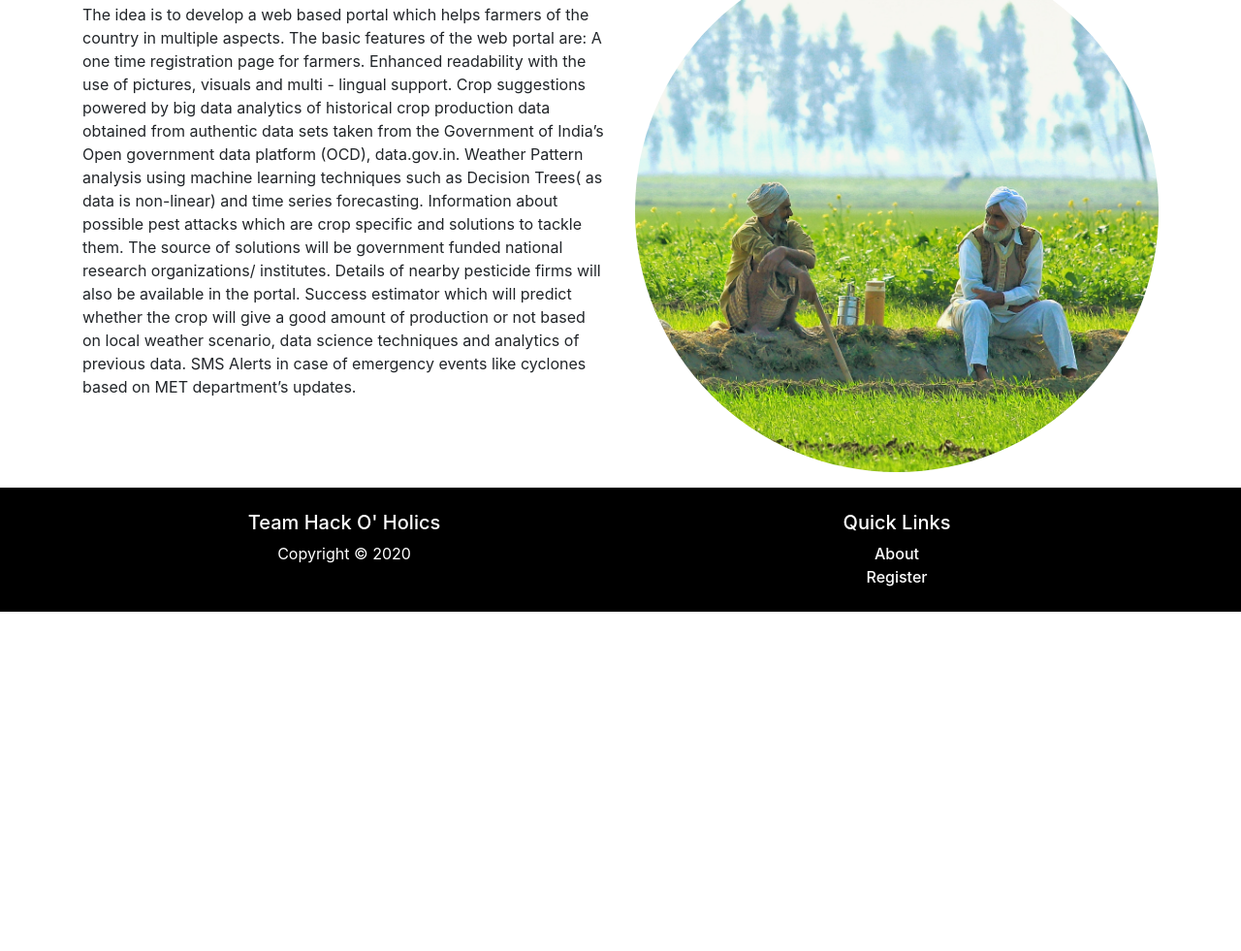
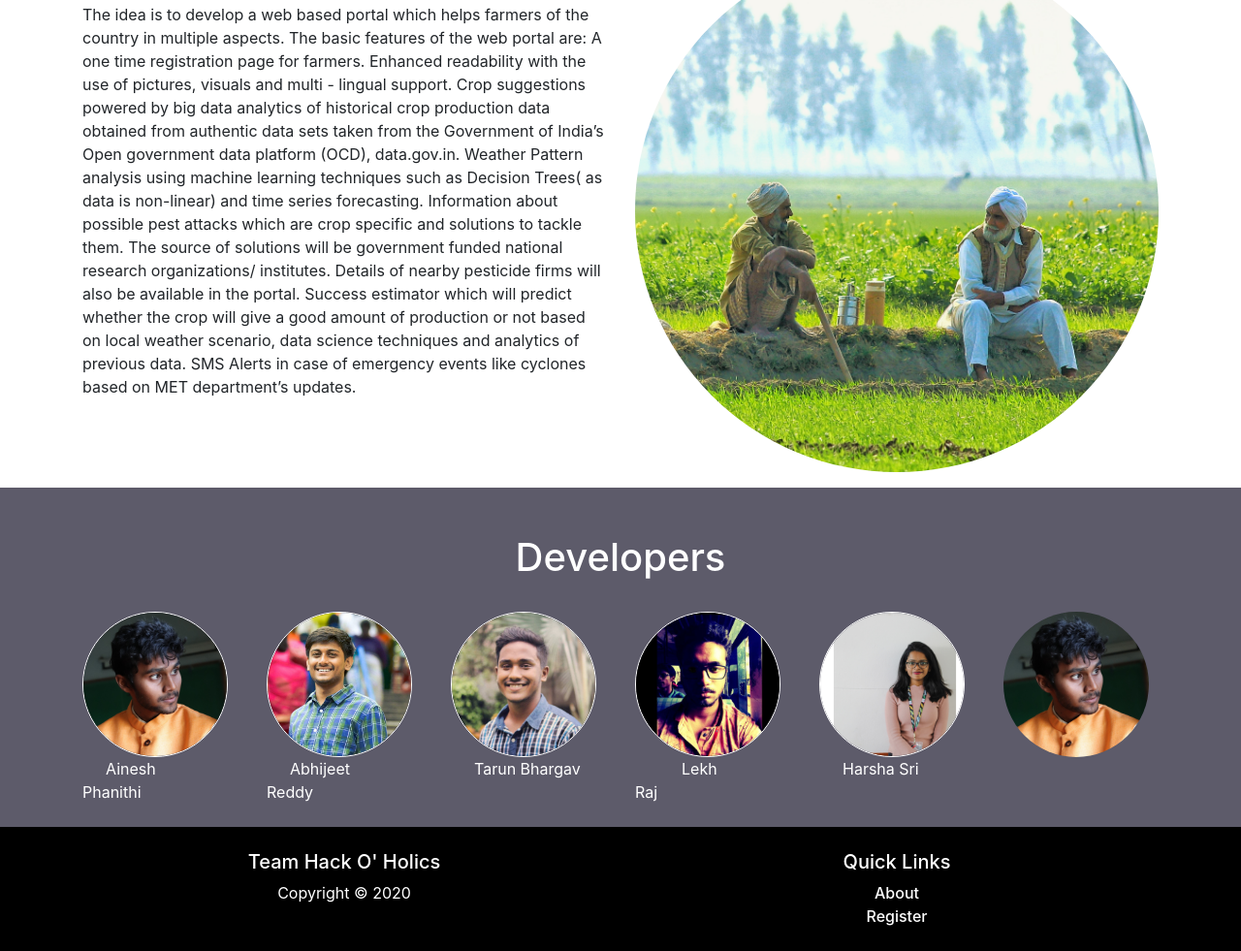
Before and after one commit to Aineshphanithi/SIH-FarmersFriend-, a plain HTML site: page about.html in a window 1280 px wide. Shown: the part 269-1250 px from the top of the page at 97% size. Before the commit the page ends 900 px from the top, so only its background shows below. Drawn offline with nearby package versions, Linux system fonts and the light colour scheme.

Commit message:
version 2.0

```diff
--- a/about.html
+++ b/about.html
@@ -27,9 +27,6 @@
               <li class="nav-item">
                   <a href="index.html" class="nav-link">Home</a>
               </li>
-              <li class="nav-item active">
-                  <a href="about.html" class="nav-link">About</a>
-              </li>
               <li class="nav-item">
                   <a href="register.html" class="nav-link">Register</a>
               </li>
@@ -39,6 +36,9 @@
               <li class="nav-item">
                   <a href="smartguide.html" class="nav-link">Smart Guide</a>
               </li>
+              <li class="nav-item active">
+                <a href="about.html" class="nav-link">About</a>
+            </li>
           </ul>
 
       </div>
@@ -50,7 +50,7 @@
     <div class="container">
       <div class="row">
         <div class="col-md-6 m-auto text-center">
-          <h1>About</h1>
+          <h1>ABOUT</h1>
         </div>
       </div>
     </div>
@@ -74,6 +74,40 @@
         </div>
         <div class="col-md-6">
           <img src="img/farmers.jpg" alt="" class="img-fluid rounded-circle d-none d-md-block about-img">
+        </div>
+      </div>
+    </div>
+  </section>
+
+  <!--DEVELOPERS-->
+  <section id="developers" class="p-4">
+    <div class="container">
+      <div class=" p-4 text-center">
+        <h1 class="text-center dev-text">Developers</h1>
+      </div>
+      <div class="row">
+        <div class="col-md-2">
+          <img src="img/ainesh.jpg" class="rounded-circle border border-white" width="150" height="150" alt="">
+          <h7 class="text-center p-4 dev-text" >Ainesh Phanithi</h7>
+        </div>
+        <div class="col-md-2">
+          <img src="img/abhijeet.jpg"class="rounded-circle border border-white" width="150" height="150" alt="">
+          <h7 class="text-center p-4 dev-text" >Abhijeet Reddy</h7>
+        </div>
+        <div class="col-md-2">
+          <img src="img/tarun.jpg"class="rounded-circle border border-white" width="150" height="150" alt="">
+          <h7 class="text-center p-4 dev-text" >Tarun Bhargav</h7>
+        </div>
+        <div class="col-md-2">
+          <img src="img/lekhraj.jpg"class="rounded-circle border border-white" width="150" height="150" alt="">
+          <h7 class="text-center p-4 dev-text" ><pr class="h7 text-center p-4 dev-text"> Lekh Raj</pr></h7>
+        </div>
+        <div class="col-md-2">
+          <img src="img/harsha.jpg"class="rounded-circle border border-white" width="150" height="150" alt="">
+          <h7 class="text-center p-4 dev-text" >Harsha Sri</h7>
+        </div>
+        <div class="col-md-2">
+          <img src="img/ainesh.jpg"class="rounded-circle" width="150" height="150" alt="">
         </div>
       </div>
     </div>
--- a/css/style.css
+++ b/css/style.css
@@ -70,3 +70,11 @@ body{
     border-bottom: 1px #eee solid;
     padding-top: 110px;
   }
+
+  #developers{
+      background-color:#5d5b6a;
+  }
+
+  .dev-text{
+      color: #fff;
+  }
```
Also changed, not shown: index.html (+8 -10 lines), register.html (+3 -3 lines), smartguide.html (+3 -3 lines), dd.txt (deleted), img/abhijeet.jpg (added), img/ainesh.JPG (added), img/harsha.jpg (added), img/lekhraj.JPG (added), img/tarun.jpg (added).
